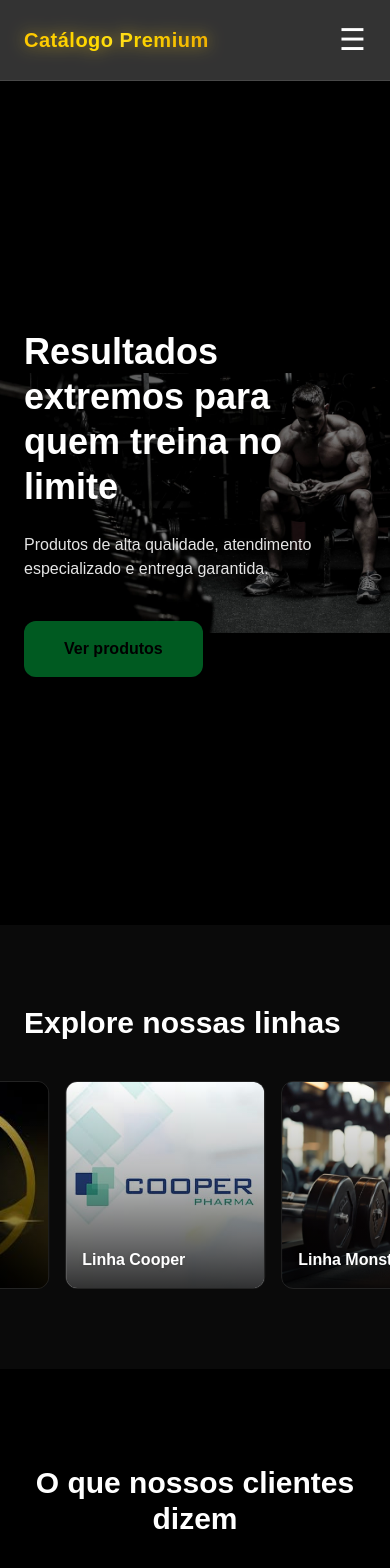
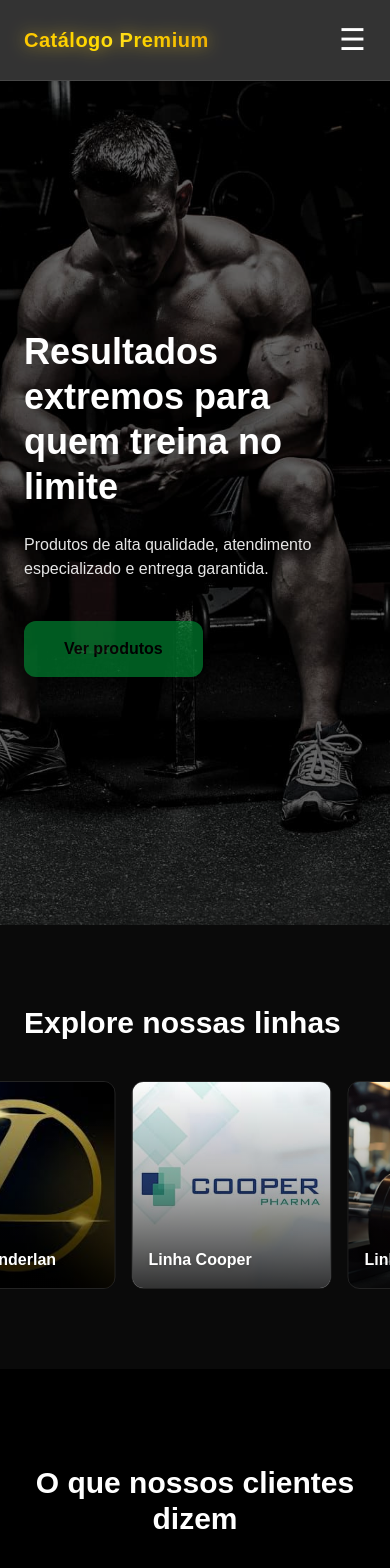
Before and after one commit to BrunoVenuto/catalogo-premium, a Next.js app: page / in a window 390 px wide. Shown: the top 1568 px of the page. Built offline with nearby package versions, Linux system fonts and the light colour scheme.

Commit message:
ajuste da velocidade do carousel 2

```diff
--- a/components/Collections.tsx
+++ b/components/Collections.tsx
@@ -37,7 +37,7 @@ export default function Collections() {
           animate={{ x: ["-50%", "0%"] }}
           transition={{
             ease: "linear",
-            duration: 30,
+            duration: 12,
             repeat: Infinity,
           }}
         >
--- a/components/HeroSlider.tsx
+++ b/components/HeroSlider.tsx
@@ -6,7 +6,7 @@ import Link from "next/link";
 
 export default function HeroSlider() {
   return (
-    <section className="relative h-screen md:h-[90vh] bg-black overflow-hidden">
+    <section className="relative h-screen md:h-[90vh] overflow-hidden bg-black">
 
       {/* IMAGEM DESKTOP */}
       <img
@@ -20,20 +20,21 @@ export default function HeroSlider() {
         "
       />
 
-      {/* IMAGEM MOBILE – MOSTRAR MAIS O ATLETA */}
+      {/* IMAGEM MOBILE (OCUPA 100% + FOCO NO ATLETA) */}
       <img
         src={siteConfig.hero.imageMobile}
         alt="Hero mobile"
         className="
           absolute inset-0
           w-full h-full
-          object-contain
+          object-cover
+          object-right
           md:hidden
         "
       />
 
-      {/* OVERLAY (MAIS LEVE NO MOBILE) */}
-      <div className="absolute inset-0 bg-black/50 md:bg-black/60" />
+      {/* OVERLAY */}
+      <div className="absolute inset-0 bg-black/60" />
 
       {/* CONTEÚDO */}
       <div className="relative z-10 h-full flex items-center">
```
